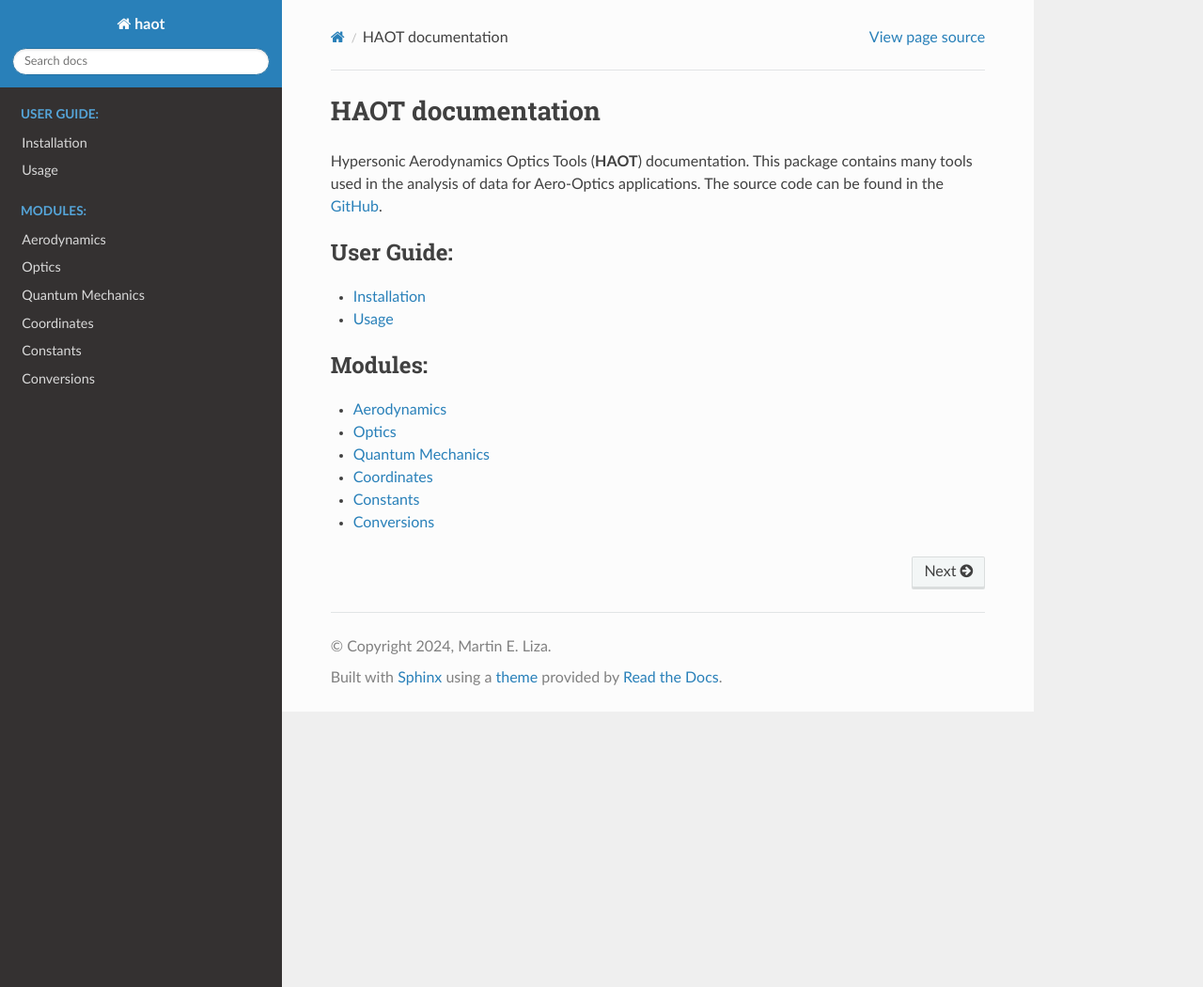
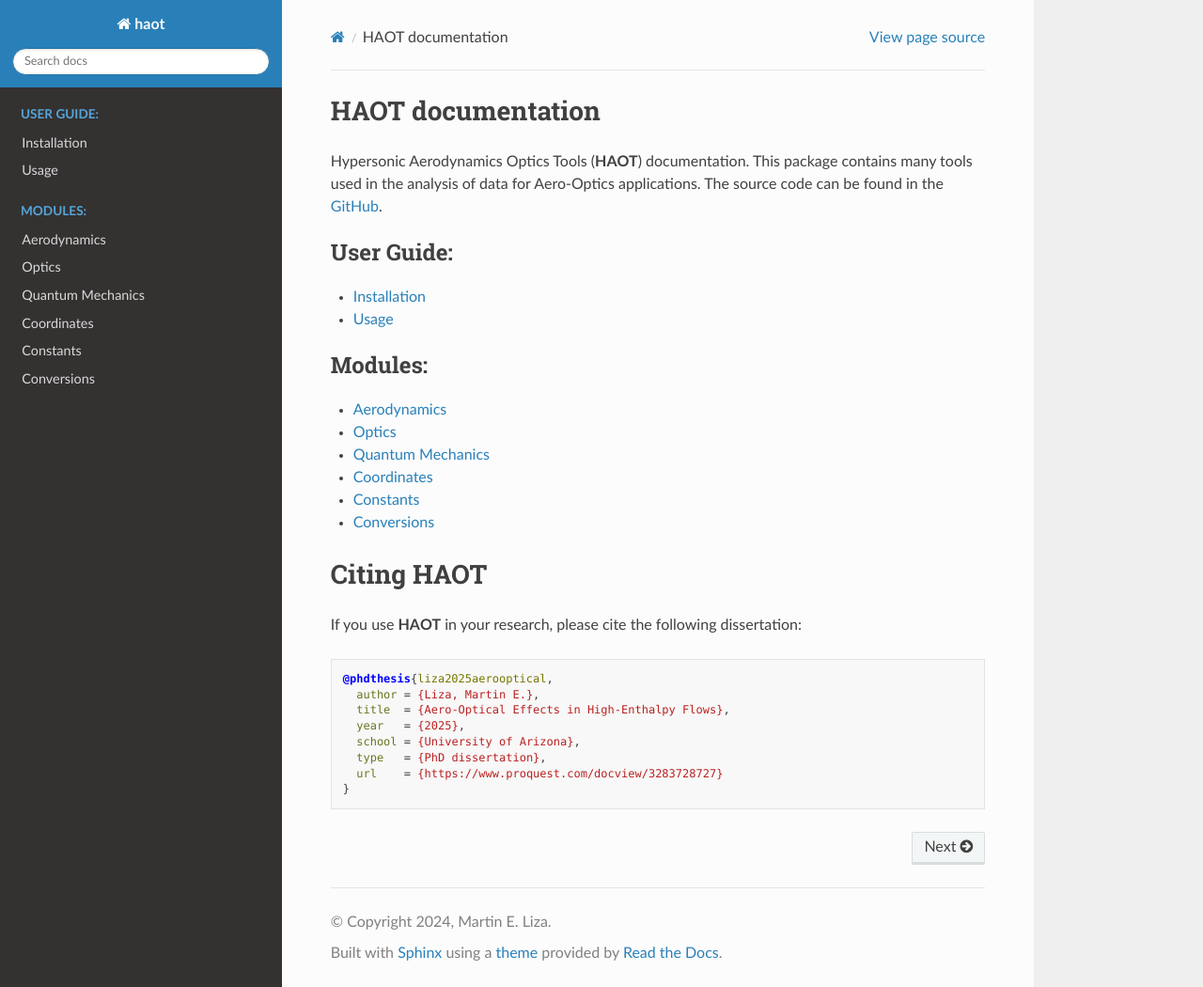
Before and after one commit to mliza/HAOT, a Sphinx documentation site: the page built from docs/source/index.rst, in a window 1280 px wide and 1050 px high. Shown: the whole window at 94% size. Built offline with Sphinx 7.4.7 and the Read the Docs theme 3.1.0, drawn with Linux system fonts in a browser that asks for light colours; the version number is read from the project's files by our own code.

Commit message:
Added citation

```diff
--- a/docs/source/index.rst
+++ b/docs/source/index.rst
@@ -24,3 +24,20 @@ The source code can be found in the `GitHub`_.
    modules/coordinates
    modules/constants
    modules/conversions
+
+
+Citing HAOT
+===========
+
+If you use **HAOT** in your research, please cite the following dissertation:
+
+.. code-block:: bibtex
+
+   @phdthesis{liza2025aerooptical,
+     author = {Liza, Martin E.},
+     title  = {Aero-Optical Effects in High-Enthalpy Flows},
+     year   = {2025},
+     school = {University of Arizona},
+     type   = {PhD dissertation},
+     url    = {https://www.proquest.com/docview/3283728727}
+   }
```
